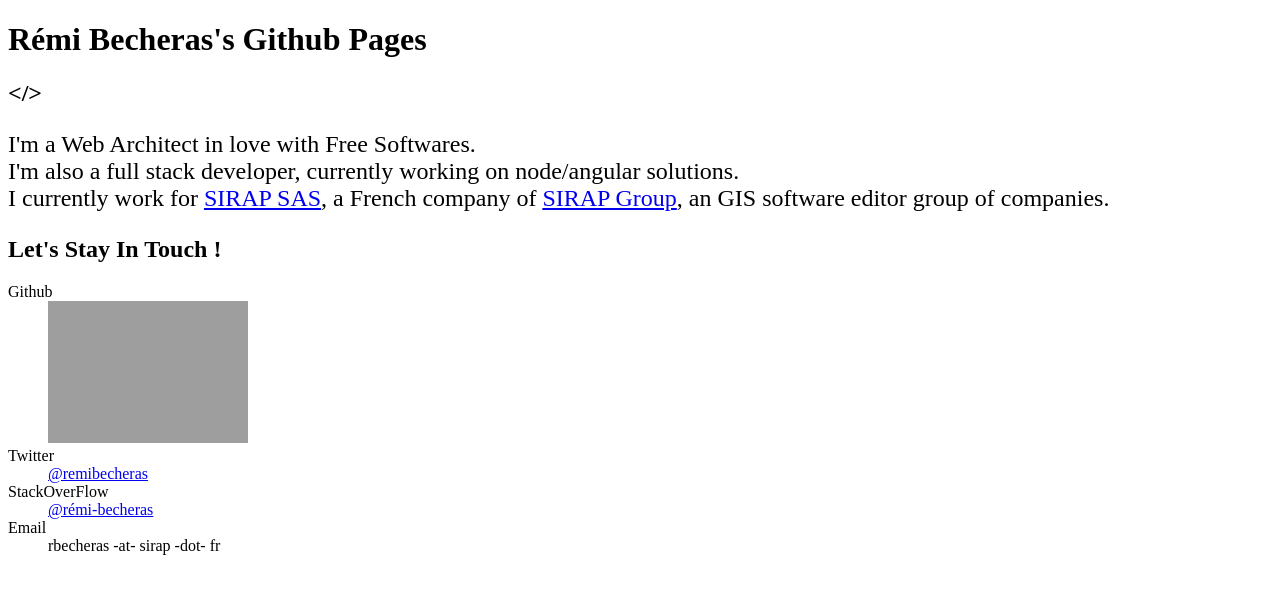
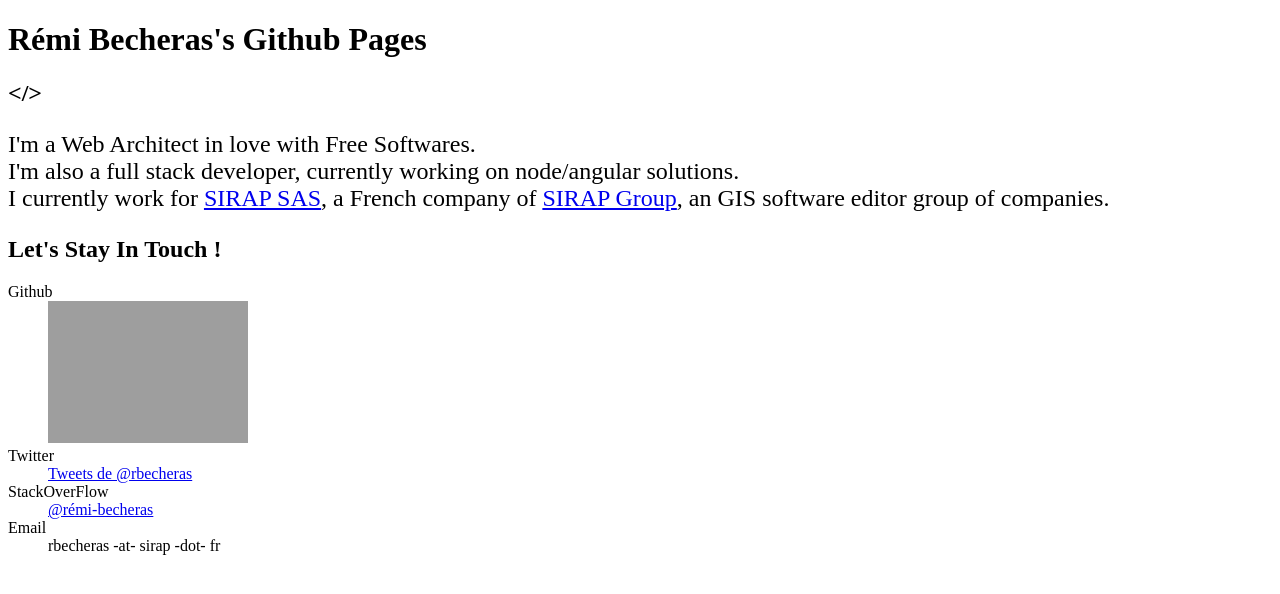
Before and after one commit to rbecheras/rbecheras.github.com, a plain HTML site: page index.html in a window 1280 px wide. Drawn offline with Linux system fonts and the light colour scheme; grey boxes are pictures that could not be loaded.

Commit message:
replace twitter profil url by profil badge

```diff
--- a/index.html
+++ b/index.html
@@ -22,7 +22,12 @@
         <dt>Github</dt>
         <dd><iframe src="https://githubbadge.appspot.com/rbecheras" style="border: 0;height: 142px;width: 200px;overflow: hidden;" frameBorder="0"></iframe></dd>
         <dt>Twitter</dt>
-        <dd><a href="https://twitter.com/remibecheras">@remibecheras</a></dd>
+        <dd>
+          <a class="twitter-timeline"  href="https://twitter.com/rbecheras" data-widget-id="738116061183279104">Tweets de @rbecheras</a>
+          <script>
+            !function(d,s,id){var js,fjs=d.getElementsByTagName(s)[0],p=/^http:/.test(d.location)?'http':'https';if(!d.getElementById(id)){js=d.createElement(s);js.id=id;js.src=p+"://platform.twitter.com/widgets.js";fjs.parentNode.insertBefore(js,fjs);}}(document,"script","twitter-wjs");
+          </script>
+        </dd>
         <dt>StackOverFlow</dt>
         <dd><a href="https://stackoverflow.com/users/3197383/r%C3%A9mi-becheras">@rémi-becheras</a></dd>
         <dt>Email</dt>
```
